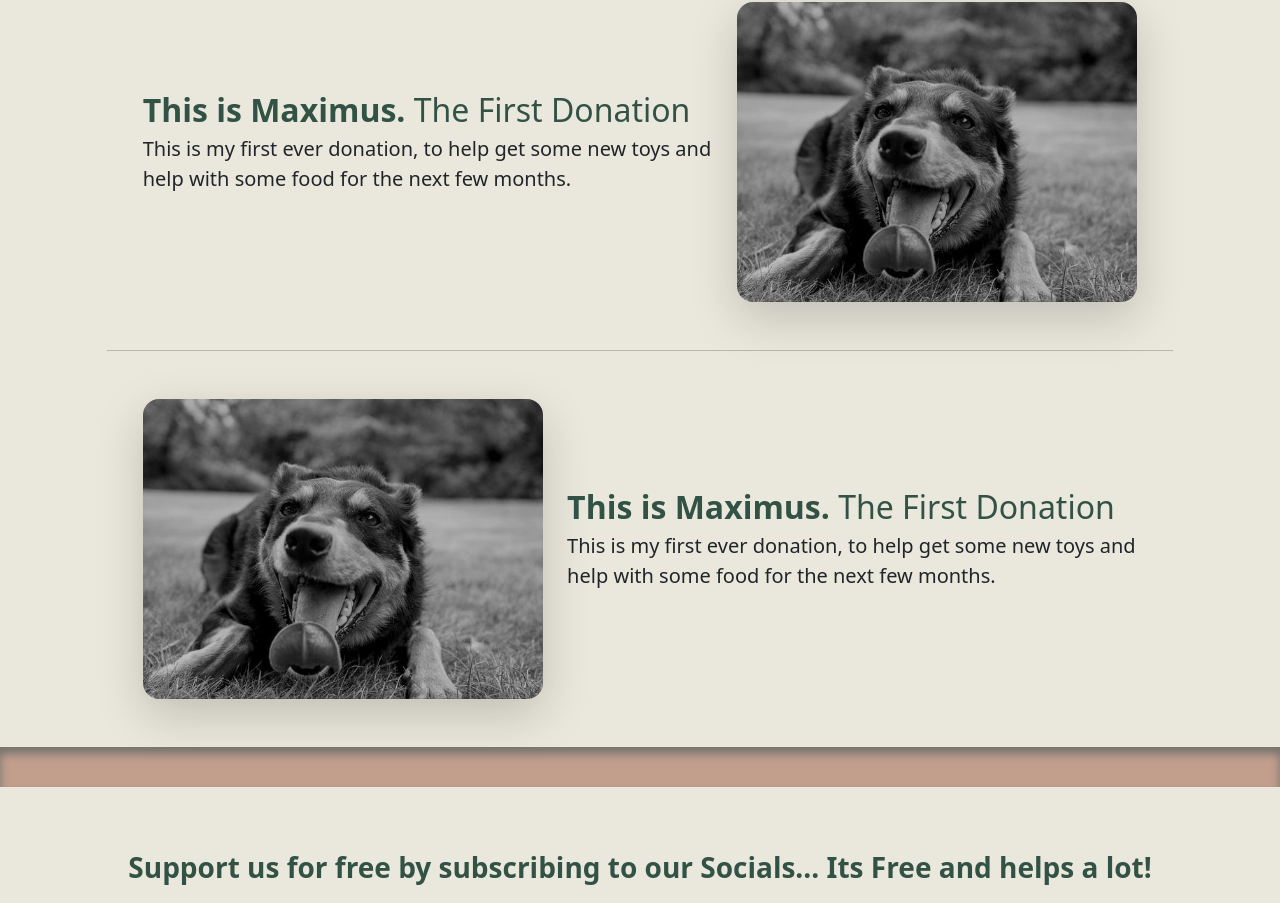
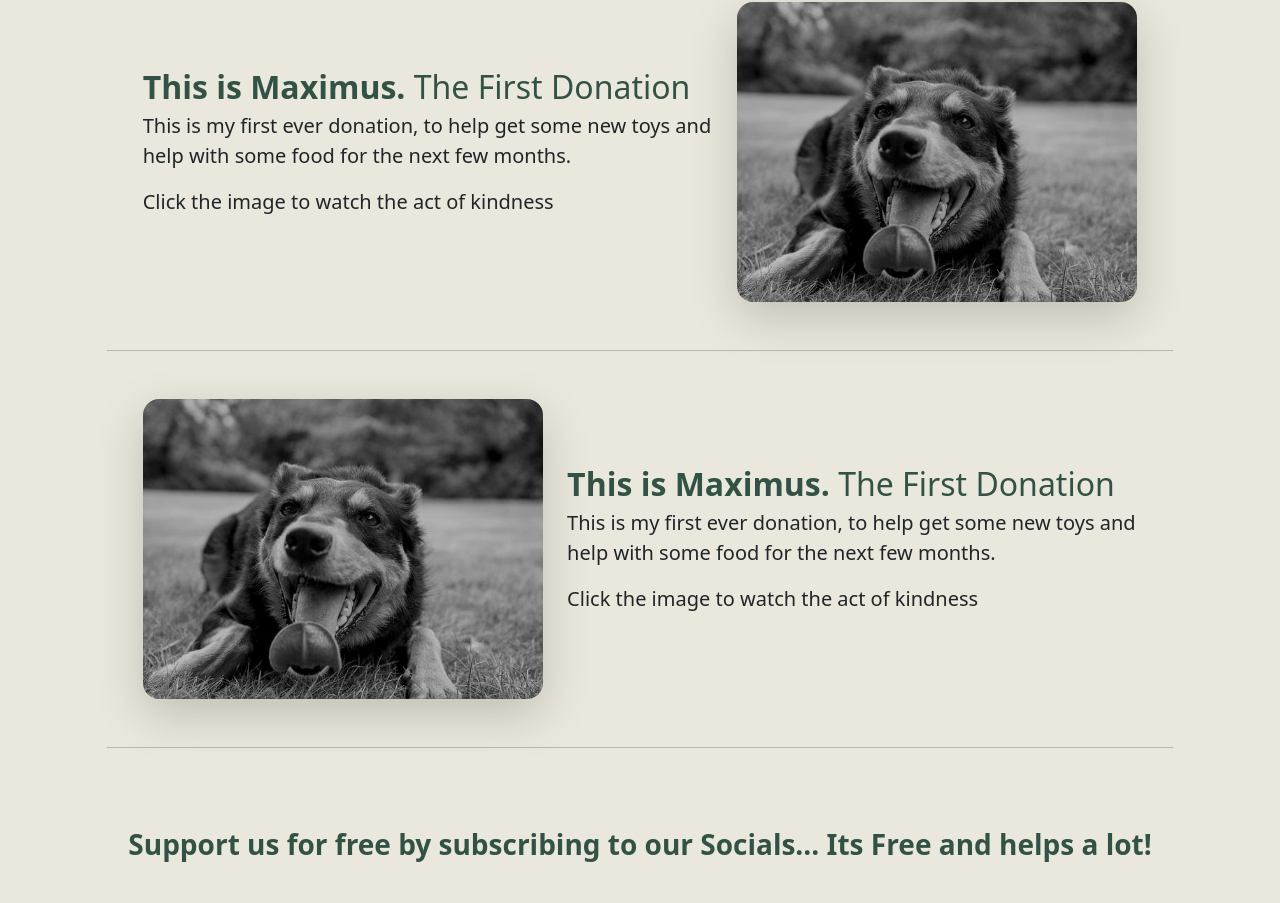
Before and after one commit to TAOGiving/The_Art_of_Giving_Website, a plain HTML site: page KindessVideos.html in a window 1280 px wide. Shown: the part 1685-2588 px from the top of the page. Drawn offline with nearby package versions, Linux system fonts and the light colour scheme; a web font is replaced by a local one.

Commit message:
Click image to play video created

```diff
--- a/KindessVideos.html
+++ b/KindessVideos.html
@@ -448,6 +448,7 @@
               This is my first ever donation, to help get some new toys and help
               with some food for the next few months.
             </p>
+            <p class="lead">Click the image to watch the act of kindness</p>
           </div>
           <div class="col-md-5 order-md-1">
             <img
@@ -487,6 +488,7 @@
               This is my first ever donation, to help get some new toys and help
               with some food for the next few months.
             </p>
+            <p class="lead">Click the image to watch the act of kindness</p>
           </div>
           <div class="col-md-5">
             <img
@@ -526,6 +528,7 @@
               This is my first ever donation, to help get some new toys and help
               with some food for the next few months.
             </p>
+            <p class="lead">Click the image to watch the act of kindness</p>
           </div>
           <div class="col-md-5 order-md-1">
             <img
@@ -550,6 +553,9 @@
             </svg> -->
           </div>
         </div>
+        <hr
+          class="featurette-divider col-10 justify-content-center align-content-center mx-auto"
+        />
 
         <!-- <div class="row" id="rowSpacer">
           <div class="row normal_shadow" id="rowSpacer3"></div>
@@ -584,10 +590,6 @@
             <span class="d-md-block d-none">Subscribe to my Channel</span>
           </a>
         </div> -->
-      </div>
-      <div class="row" id="rowSpacer">
-        <div class="row normal_shadow" id="rowSpacer3"></div>
-        <div class="row card_shadow align-self-end" id="rowSpacer2"></div>
       </div>
 
       <div class="px-4 py-5 text-center">
```
